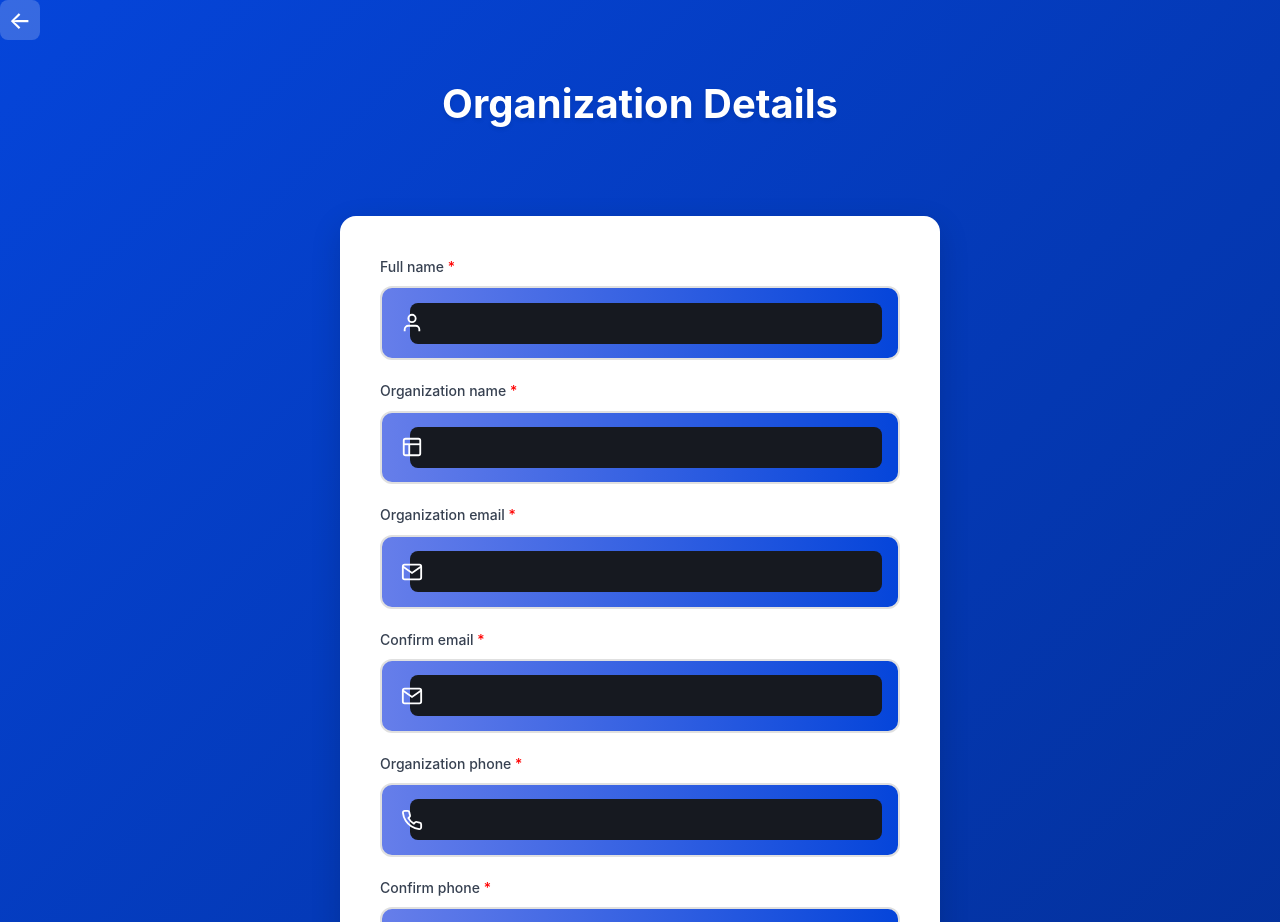
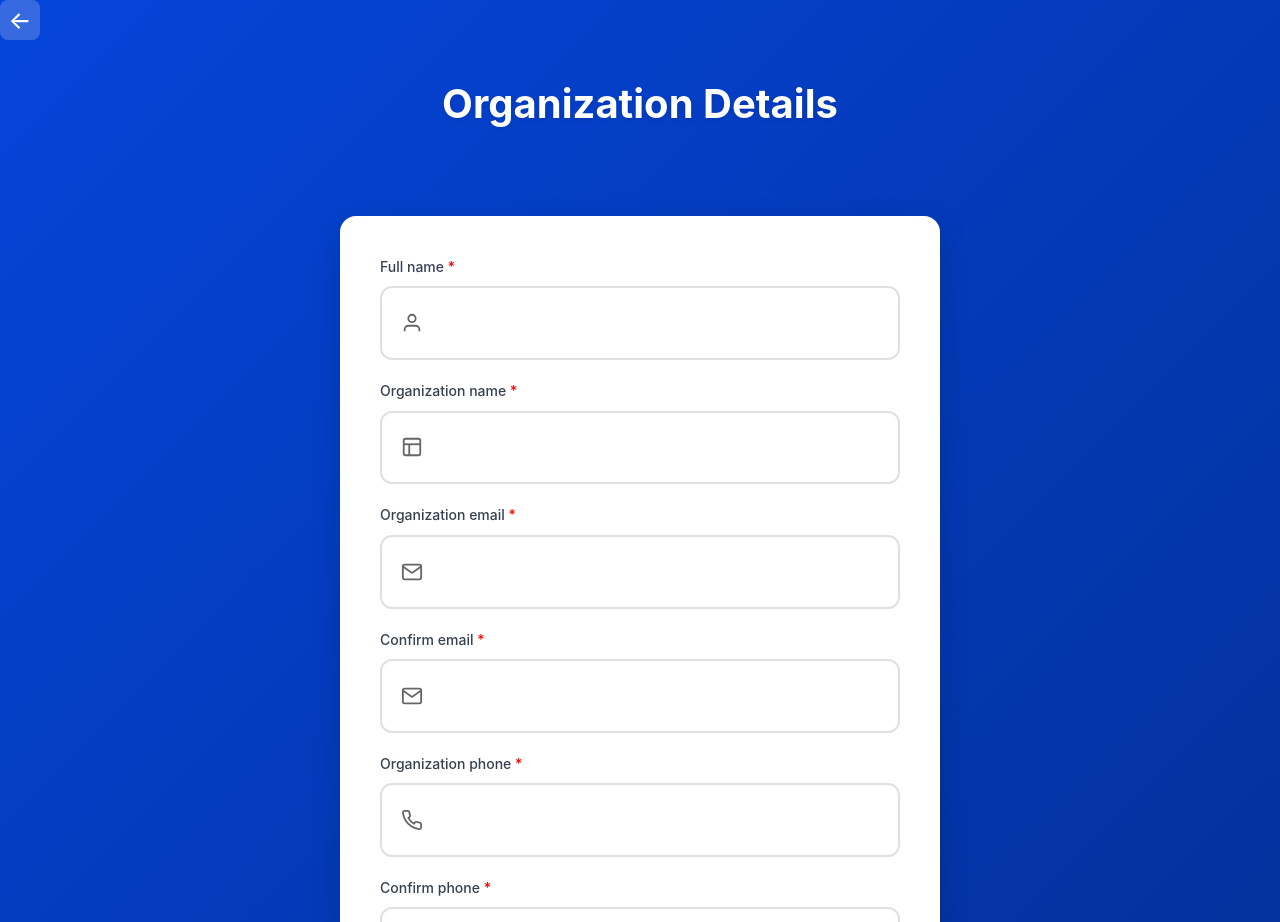
Before and after one commit to johan-droid/full-stack-website, a React (Vite) app in the folder frontend/: page /organization-register in a window 1280 px wide. Shown: the top 922 px of the page. Built offline with nearby package versions, Linux system fonts and the light colour scheme; a web font is replaced by a local one.

Commit message:
OK MAKE IT IN WHITE BLACK

```diff
--- a/frontend/src/pages/organization-auth/login/OrganizationLogin.css
+++ b/frontend/src/pages/organization-auth/login/OrganizationLogin.css
@@ -71,7 +71,7 @@
   position: relative;
   margin-bottom: 1.5rem;
   width: 100%;
-  background: linear-gradient(90deg, #667eea 0%, #0545da 100%);
+  background: white;
   border: 2px solid #e0e0e0;
   border-radius: 12px;
   padding: 0.9rem 1rem;
@@ -79,14 +79,14 @@
 }
 
 .input-group:focus-within {
-  border-color: white;
+  border-color: #667eea;
 }
 
 .input-group input {
   width: 100%;
   padding: 1rem 1rem 1rem 3.5rem;
   background: transparent !important;
-  color: white;
+  color: #000000 !important; /* Ensured black text */
   border: none !important;
   border-radius: 0;
   font-size: 1rem;
@@ -96,6 +96,20 @@
   -webkit-appearance: none;
   -moz-appearance: none;
   appearance: none;
+  -webkit-text-fill-color: #000000 !important; /* For WebKit browsers */
+}
+
+/* Ensure password field text is also black */
+.input-group input[type="password"] {
+  color: #000000 !important;
+  -webkit-text-fill-color: #000000 !important;
+}
+
+/* For number input type */
+.input-group input[type="tel"],
+.input-group input[type="number"] {
+  color: #000000 !important;
+  -webkit-text-fill-color: #000000 !important;
 }
 
 .input-group input:focus {
@@ -106,7 +120,7 @@
 }
 
 .input-group input::placeholder {
-  color: rgba(255, 255, 255, 0.7);
+  color: #999;
 }
 
 .input-icon {
@@ -116,7 +130,7 @@
   transform: translateY(-50%);
   width: 20px;
   height: 20px;
-  color: white;
+  color: #666;
   z-index: 1;
 }
 
@@ -127,7 +141,7 @@
   transform: translateY(-50%);
   width: 20px;
   height: 20px;
-  color: white;
+  color: #666;
   cursor: pointer;
   z-index: 1;
 }
--- a/frontend/src/pages/organization-auth/login/OrganizationLogin.jsx
+++ b/frontend/src/pages/organization-auth/login/OrganizationLogin.jsx
@@ -50,6 +50,7 @@ const OrganizationLogin = () => {
               placeholder="Organization email"
               value={formData.email}
               onChange={handleInputChange}
+              autocomplete="off"
               required
             />
           </div>
@@ -65,6 +66,7 @@ const OrganizationLogin = () => {
               placeholder="Password"
               value={formData.password}
               onChange={handleInputChange}
+              autocomplete="new-password"
               required
             />
             <svg
--- a/frontend/src/pages/organization-auth/register/OrganizationRegister.css
+++ b/frontend/src/pages/organization-auth/register/OrganizationRegister.css
@@ -66,7 +66,7 @@
 
 .input-wrapper {
   position: relative;
-  background: linear-gradient(90deg, #667eea 0%, #0545da 100%);
+  background: white;
   border: 2px solid #e0e0e0;
   border-radius: 12px;
   transition: all 0.3s ease;
@@ -75,7 +75,7 @@
 
 /* Enhancing the focus-within effect */
 .input-wrapper:focus-within {
-  border-color: white;
+  border-color: #667eea;
 }
 
 
@@ -83,12 +83,25 @@
   width: 100%;
   padding: 1rem 1rem 1rem 3.5rem;
   background: transparent;
-  color: white;
+  color: #000000; /* Changed to pure black for better visibility */
   border: none;
   border-radius: 12px;
   font-size: 1.1rem;
   transition: all 0.3s ease;
   box-sizing: border-box;
+}
+
+/* Ensure password field text is also black */
+.input-wrapper input[type="password"] {
+  color: #000000;
+  -webkit-text-fill-color: #000000; /* For WebKit browsers */
+}
+
+/* For number input type */
+.input-wrapper input[type="tel"],
+.input-wrapper input[type="number"] {
+  color: #000000;
+  -webkit-text-fill-color: #000000; /* For WebKit browsers */
 }
 
 .input-wrapper input:focus {
@@ -97,7 +110,7 @@
 }
 
 .input-wrapper input::placeholder {
-  color: rgb(255, 255, 255);
+  color: #999;
 }
 
 .input-icon {
@@ -107,7 +120,7 @@
   transform: translateY(-50%);
   width: 22px;
   height: 22px;
-  color: white;
+  color: #666;
   z-index: 1;
 }
 
--- a/frontend/src/pages/organization-auth/register/OrganizationRegister.jsx
+++ b/frontend/src/pages/organization-auth/register/OrganizationRegister.jsx
@@ -50,7 +50,7 @@ const OrganizationRegister = () => {
             <label>
               Full name <span className="required">*</span>
             </label>
-            <div className="input-wrapper">
+            <div className="input-wrapper" data-gradient-preserve>
               <svg className="input-icon" viewBox="0 0 24 24" fill="none" stroke="currentColor" strokeWidth="2">
                 <path d="M20 21v-2a4 4 0 0 0-4-4H8a4 4 0 0 0-4 4v2"></path>
                 <circle cx="12" cy="7" r="4"></circle>
@@ -69,7 +69,7 @@ const OrganizationRegister = () => {
             <label>
               Organization name <span className="required">*</span>
             </label>
-            <div className="input-wrapper">
+            <div className="input-wrapper" data-gradient-preserve>
               <svg className="input-icon" viewBox="0 0 24 24" fill="none" stroke="currentColor" strokeWidth="2">
                 <rect x="3" y="3" width="18" height="18" rx="2" ry="2"></rect>
                 <line x1="3" y1="9" x2="21" y2="9"></line>
@@ -89,7 +89,7 @@ const OrganizationRegister = () => {
             <label>
               Organization email <span className="required">*</span>
             </label>
-            <div className="input-wrapper">
+            <div className="input-wrapper" data-gradient-preserve>
               <svg className="input-icon" viewBox="0 0 24 24" fill="none" stroke="currentColor" strokeWidth="2">
                 <path d="M4 4h16c1.1 0 2 .9 2 2v12c0 1.1-.9 2-2 2H4c-1.1 0-2-.9-2-2V6c0-1.1.9-2 2-2z"></path>
                 <polyline points="22,6 12,13 2,6"></polyline>
@@ -108,7 +108,7 @@ const OrganizationRegister = () => {
             <label>
               Confirm email <span className="required">*</span>
             </label>
-            <div className="input-wrapper">
+            <div className="input-wrapper" data-gradient-preserve>
               <svg className="input-icon" viewBox="0 0 24 24" fill="none" stroke="currentColor" strokeWidth="2">
                 <path d="M4 4h16c1.1 0 2 .9 2 2v12c0 1.1-.9 2-2 2H4c-1.1 0-2-.9-2-2V6c0-1.1.9-2 2-2z"></path>
                 <polyline points="22,6 12,13 2,6"></polyline>
@@ -127,7 +127,7 @@ const OrganizationRegister = () => {
             <label>
               Organization phone <span className="required">*</span>
             </label>
-            <div className="input-wrapper">
+            <div className="input-wrapper" data-gradient-preserve>
               <svg className="input-icon" viewBox="0 0 24 24" fill="none" stroke="currentColor" strokeWidth="2">
                 <path d="M22 16.92v3a2 2 0 0 1-2.18 2 19.79 19.79 0 0 1-8.63-3.07 19.5 19.5 0 0 1-6-6 19.79 19.79 0 0 1-3.07-8.67A2 2 0 0 1 4.11 2h3a2 2 0 0 1 2 1.72 12.84 12.84 0 0 0 .7 2.81 2 2 0 0 1-.45 2.11L8.09 9.91a16 16 0 0 0 6 6l1.27-1.27a2 2 0 0 1 2.11-.45 12.84 12.84 0 0 0 2.81.7A2 2 0 0 1 22 16.92z"></path>
               </svg>
@@ -145,7 +145,7 @@ const OrganizationRegister = () => {
             <label>
               Confirm phone <span className="required">*</span>
             </label>
-            <div className="input-wrapper">
+            <div className="input-wrapper" data-gradient-preserve>
               <svg className="input-icon" viewBox="0 0 24 24" fill="none" stroke="currentColor" strokeWidth="2">
                 <path d="M22 16.92v3a2 2 0 0 1-2.18 2 19.79 19.79 0 0 1-8.63-3.07 19.5 19.5 0 0 1-6-6 19.79 19.79 0 0 1-3.07-8.67A2 2 0 0 1 4.11 2h3a2 2 0 0 1 2 1.72 12.84 12.84 0 0 0 .7 2.81 2 2 0 0 1-.45 2.11L8.09 9.91a16 16 0 0 0 6 6l1.27-1.27a2 2 0 0 1 2.11-.45 12.84 12.84 0 0 0 2.81.7A2 2 0 0 1 22 16.92z"></path>
               </svg>
@@ -163,7 +163,7 @@ const OrganizationRegister = () => {
             <label>
               Set Password <span className="required">*</span>
             </label>
-            <div className="input-wrapper">
+            <div className="input-wrapper" data-gradient-preserve>
               <svg className="input-icon" viewBox="0 0 24 24" fill="none" stroke="currentColor" strokeWidth="2">
                 <rect x="3" y="11" width="18" height="11" rx="2" ry="2"></rect>
                 <path d="M7 11V7a5 5 0 0 1 10 0v4"></path>
@@ -182,7 +182,7 @@ const OrganizationRegister = () => {
             <label>
               Confirm Password <span className="required">*</span>
             </label>
-            <div className="input-wrapper">
+            <div className="input-wrapper" data-gradient-preserve>
               <svg className="input-icon" viewBox="0 0 24 24" fill="none" stroke="currentColor" strokeWidth="2">
                 <rect x="3" y="11" width="18" height="11" rx="2" ry="2"></rect>
                 <path d="M7 11V7a5 5 0 0 1 10 0v4"></path>
--- a/frontend/src/pages/user-auth/login/UserLogin.css
+++ b/frontend/src/pages/user-auth/login/UserLogin.css
@@ -105,11 +105,11 @@
   border-radius: 12px;
   padding: 0.9rem;
   transition: all 0.3s ease;
-  background: linear-gradient(90deg, #667eea 0%, #0545da 100%);
+  background: white;
 }
 
 .input-wrapper:focus-within {
-  border-color: white;
+  border-color: #667eea;
 }
 
 .input-wrapper input {
@@ -124,14 +124,14 @@
   -webkit-appearance: none;
   -moz-appearance: none;
   appearance: none;
-  color: white;
+  color: #000;
 }
 
 .input-group {
   position: relative;
   margin-bottom: 1.5rem;
   width: 100%;
-  background: linear-gradient(90deg, #667eea 0%, #0545da 100%);
+  background: white;
   border: 2px solid #e0e0e0;
   border-radius: 12px;
   padding: 0.9rem 1rem;
@@ -139,16 +139,17 @@
 }
 
 .input-group:focus-within {
-  border-color: white;
+  border-color: #667eea;
 }
 
 .input-group input {
   width: 100%;
   padding: 1rem 1rem 1rem 3.5rem;
   background: transparent !important;
-  color: white;
+  color: #000000 !important; /* Ensured black text */
+  -webkit-text-fill-color: #000000 !important; /* For WebKit browsers */
   border: none !important;
-  border-radius: 0;
+  border-radius: 12px;
   font-size: 1rem;
   transition: all 0.3s ease;
   box-sizing: border-box;
@@ -166,19 +167,17 @@
 }
 
 .input-group input::placeholder {
-  color: rgba(255, 255, 255, 0.7);
+  color: #999;
 }
 
 .input-wrapper input::placeholder {
-  color: rgba(255, 255, 255, 0.7);
+  color: #999;
 }
 
 .input-icon {
   width: 20px;
   height: 20px;
-  /* --- MODIFIED: Icon Color to White --- */
-  color: white;
-  /* -------------------------------------- */
+  color: #666;
   flex-shrink: 0;
 }
 
@@ -189,9 +188,7 @@
   transform: translateY(-50%);
   width: 20px;
   height: 20px;
-  /* --- MODIFIED: Eye Icon Color to White --- */
-  color: white;
-  /* ----------------------------------------- */
+  color: #666;
   cursor: pointer;
   z-index: 2;
 }
--- a/frontend/src/pages/user-auth/login/UserLogin.jsx
+++ b/frontend/src/pages/user-auth/login/UserLogin.jsx
@@ -50,6 +50,7 @@ const UserLogin = () => {
               placeholder="Phone number"
               value={formData.phoneNumber}
               onChange={handleInputChange}
+              autocomplete="off"
               required
             />
           </div>
@@ -65,6 +66,7 @@ const UserLogin = () => {
               placeholder="Password"
               value={formData.password}
               onChange={handleInputChange}
+              autocomplete="new-password"
               required
             />
             <svg
--- a/frontend/src/pages/user-auth/register/UserRegister.css
+++ b/frontend/src/pages/user-auth/register/UserRegister.css
@@ -100,22 +100,22 @@
 
 .input-wrapper {
   position: relative;
-  background: linear-gradient(90deg, #667eea 0%, #0545da 100%);
-  border: 2px solid #e0e0e0;
-  border-radius: 12px;
-  padding: 0.9rem 1rem;
+  background: transparent;
+  border: none;
+  border-radius: 0;
+  padding: 0;
   transition: all 0.3s ease;
 }
 
 .input-wrapper:focus-within {
-  border-color: white;
+  border-color: #667eea;
 }
 
 .input-wrapper input {
   width: 100%;
   padding: 0.9rem 0.9rem 0.9rem 3rem;
   background: transparent !important;
-  color: white;
+  color: #333;
   border: none !important;
   border-radius: 0;
   font-size: 1rem;
@@ -128,14 +128,14 @@
 }
 
 .input-wrapper input::placeholder {
-  color: rgba(255, 255, 255, 0.7);
+  color: #999;
 }
 
 .input-group {
   position: relative;
   margin-bottom: 1.5rem;
   width: 100%;
-  background: linear-gradient(90deg, #667eea 0%, #0545da 100%);
+  background: white;
   border: 2px solid #e0e0e0;
   border-radius: 12px;
   padding: 0.9rem 1rem;
@@ -143,14 +143,14 @@
 }
 
 .input-group:focus-within {
-  border-color: white;
+  border-color: #667eea;
 }
 
 .input-group input {
   width: 100%;
   padding: 0.9rem 0.9rem 0.9rem 3rem;
   background: transparent !important;
-  color: white;
+  color: #333;
   border: none !important;
   border-radius: 0;
   font-size: 1rem;
@@ -168,7 +168,7 @@
 }
 
 .input-group input::placeholder {
-  color: rgba(255, 255, 255, 0.7);
+  color: #999;
 }
 
 .input-icon {
@@ -178,7 +178,7 @@
   transform: translateY(-50%);
   width: 20px;
   height: 20px;
-  color: white;
+  color: #666;
   z-index: 1;
 }
 
--- a/frontend/src/styles/form-fixes.css
+++ b/frontend/src/styles/form-fixes.css
@@ -10,14 +10,43 @@
   color: var(--color-text-tertiary) !important;
 }
 
-/* Login/Register forms */
-.input-wrapper input {
+/* Login/Register forms - exclude registration forms with gradient backgrounds */
+.input-wrapper input:not([data-gradient-preserve]) {
   background: var(--color-bg-secondary) !important;
   color: var(--color-text-primary) !important;
 }
 
-.input-wrapper input::placeholder {
+.input-wrapper input:not([data-gradient-preserve])::placeholder {
   color: var(--color-text-tertiary) !important;
+}
+
+/* Preserve white backgrounds for registration forms */
+.input-wrapper[data-gradient-preserve] input {
+  background: transparent !important;
+  color: #000 !important;
+}
+
+.input-wrapper[data-gradient-preserve] input::placeholder {
+  color: #999 !important;
+}
+
+/* Disable autocomplete/suggestion boxes */
+input[autocomplete="off"],
+input[autocomplete="new-password"],
+input[autocomplete="username"] {
+  -webkit-autocomplete: off !important;
+  -moz-autocomplete: off !important;
+  autocomplete: off !important;
+}
+
+/* Disable browser autofill styling */
+input:-webkit-autofill,
+input:-webkit-autofill:hover,
+input:-webkit-autofill:focus,
+input:-webkit-autofill:active {
+  -webkit-text-fill-color: #000 !important;
+  -webkit-box-shadow: 0 0 0px 1000px transparent inset !important;
+  transition: background-color 5000s ease-in-out 0s !important;
 }
 
 /* Job modal forms */
```
Also changed, not shown: frontend/src/pages/user-auth/register/UserRegister.jsx (+4 -4 lines).
